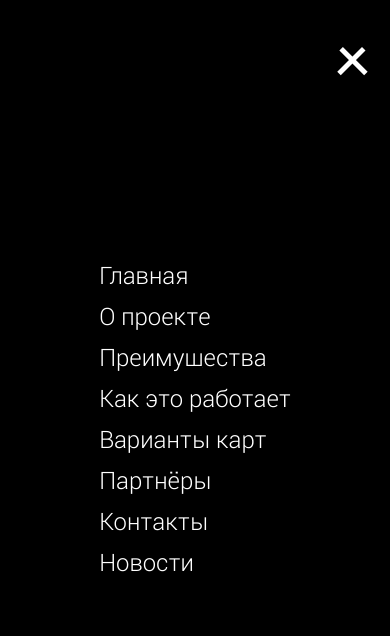
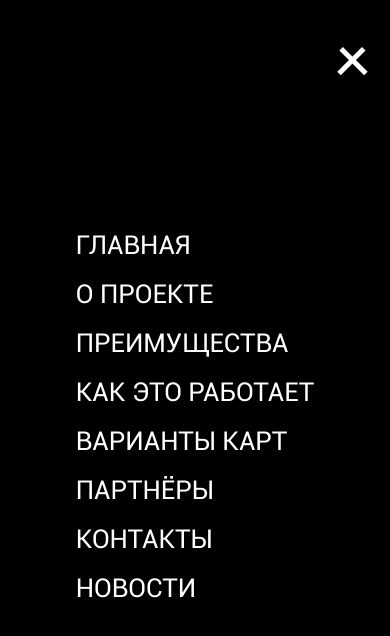
Before and after one commit to ArtsiomKhvastsiuk/landing, a plain HTML site: page index.html in a window 390 px wide. Both pictures are taken after a click on the element 353 px from the left and 61 px from the top of the page. Drawn offline with nearby package versions, Linux system fonts and the light colour scheme.

Commit message:
burger style fixed

```diff
--- a/css/style.css
+++ b/css/style.css
@@ -801,6 +801,7 @@ ul a:hover .popover {
     top: 5%;
     right: 5%;
     z-index: 999;
+    cursor: pointer;
 }
 
 .bar1, .bar2, .bar3 {
@@ -848,21 +849,20 @@ ul a:hover .popover {
 }
 
 .burger-content ul li {
-    padding-bottom: 5px;
+    padding-bottom: 10px;
 }
 
 .burger-content a {
+    text-transform: uppercase;
     text-decoration: none;
     color: #ffffff;
-    font-family: 'Roboto-Light';
-    font-size: 24px;
+    font-family: 'Roboto-Regular';
+    font-size: 26px;
     font-weight: 300;
     line-height: 1.5;
 
 }
 
 .burger-content a:hover {
-
     color: #585858;
-
 }
```
